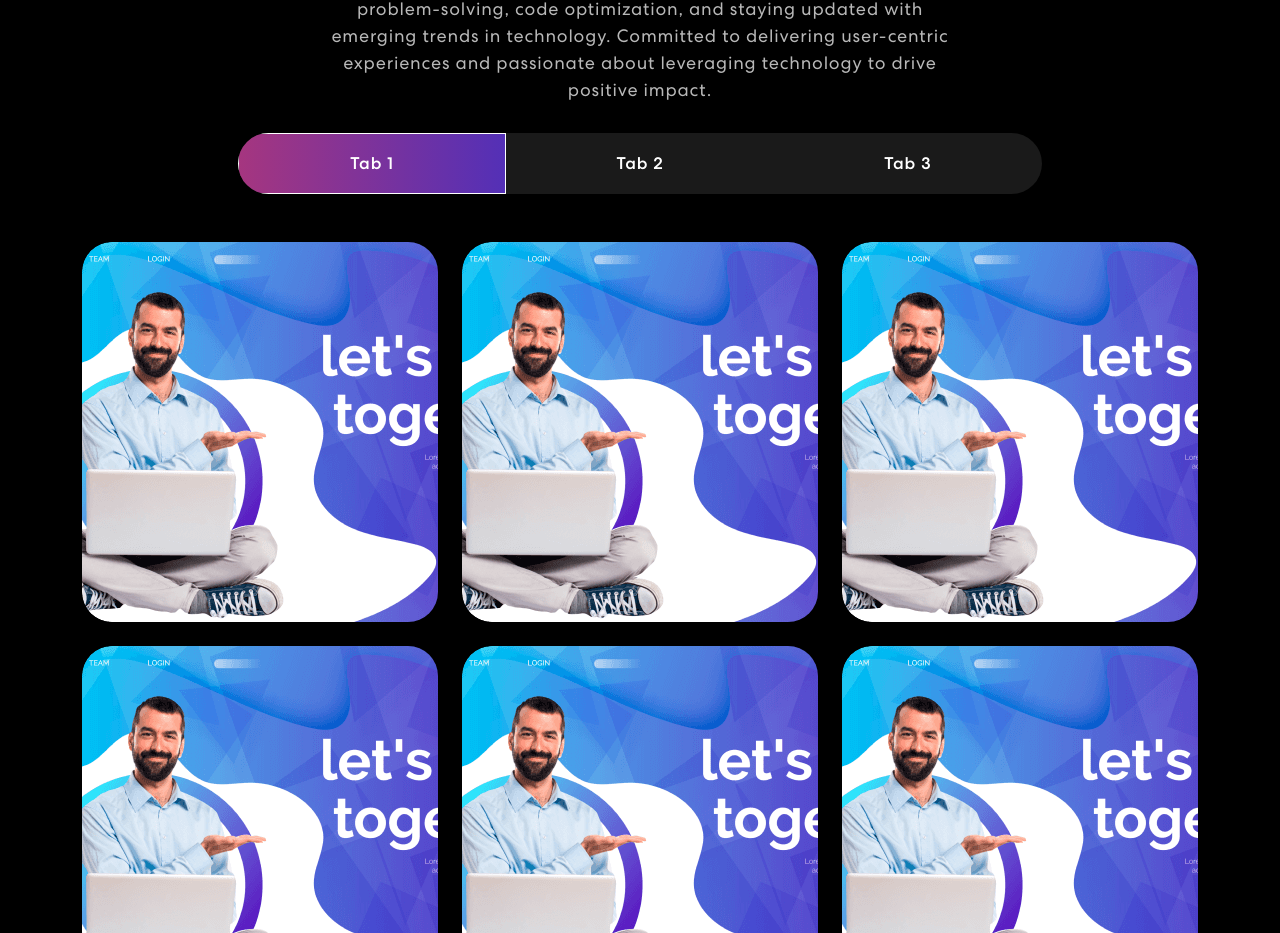
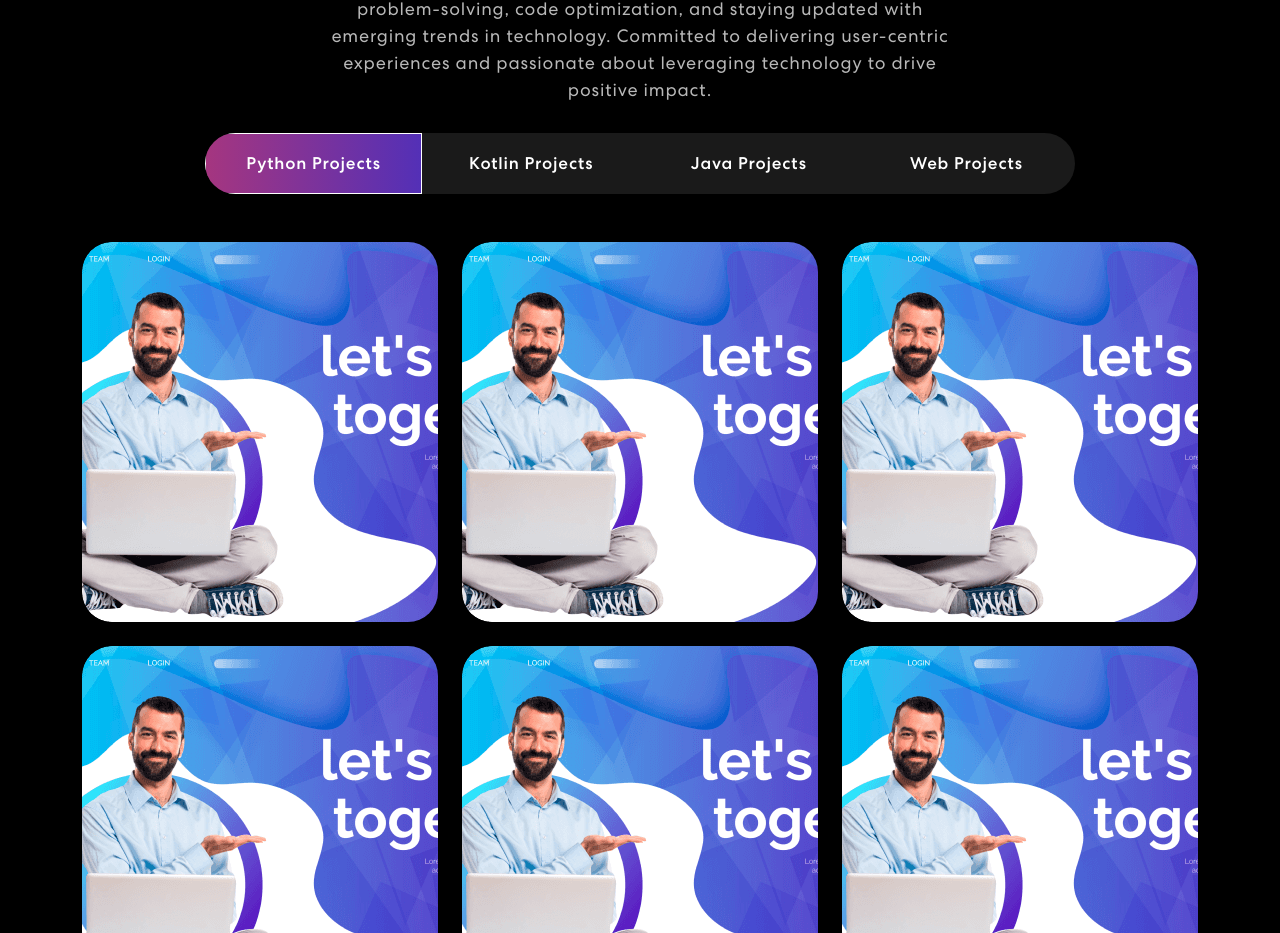
Before and after one commit to InquisitiveMindHasToKnow/SynopsisWeb, a React (Create React App) app: page / in a window 1280 px wide. Shown: the part 1911-2844 px from the top of the page. Built offline with nearby package versions, Linux system fonts and the light colour scheme; no server answers.

Commit message:
Adds 4th project tab for web projects

```diff
--- a/src/App.css
+++ b/src/App.css
@@ -366,14 +366,14 @@ border-color: transparent;
   width: 56%;
 }
 .project .nav.nav-pills {
-  width: 72%;
+  width: 78%;
   margin: 0 auto;
   border-radius: 50px;
   background-color: rgb(255 255 255 / 10%);
   overflow: hidden;
 }
 .project .nav.nav-pills .nav-item {
-  width: 33.33333%;
+  width: 25%;
 }
 .project .nav.nav-pills .nav-link {
   background-color: transparent;
--- a/src/components/Projects.js
+++ b/src/components/Projects.js
@@ -1,4 +1,4 @@
-import { Container, Row, Col, Tab, Nav, TabContainer } from "react-bootstrap";
+import { Container, Row, Col, Tab, Nav } from "react-bootstrap";
 import projImg1 from "../assets/images/project-img2.png"
 import { ProjectCard } from "./ProjectCard"
 import colorSharp2 from '../assets/images/color-sharp2.png'
@@ -53,13 +53,16 @@ export const Projects = () => {
                         <Tab.Container id="project-tabs" defaultActiveKey="firstTab">
                         <Nav variant="pills" className="nav-pills mb-5 justify-content-center align-items-center" id="pills-tab">
                            <Nav.Item>
-                               <Nav.Link eventKey="firstTab">Tab 1</Nav.Link>
+                               <Nav.Link eventKey="firstTab">Python Projects</Nav.Link>
                            </Nav.Item>
                            <Nav.Item>
-                               <Nav.Link eventKey="secondTab">Tab 2</Nav.Link>
+                               <Nav.Link eventKey="secondTab">Kotlin Projects</Nav.Link>
                            </Nav.Item>
                            <Nav.Item>
-                               <Nav.Link eventKey="thirdTab">Tab 3</Nav.Link>
+                               <Nav.Link eventKey="thirdTab">Java Projects</Nav.Link>
+                           </Nav.Item>
+                           <Nav.Item>
+                               <Nav.Link eventKey="fourthTab">Web Projects</Nav.Link>
                            </Nav.Item>
                         </Nav>
                         <Tab.Content>
```
